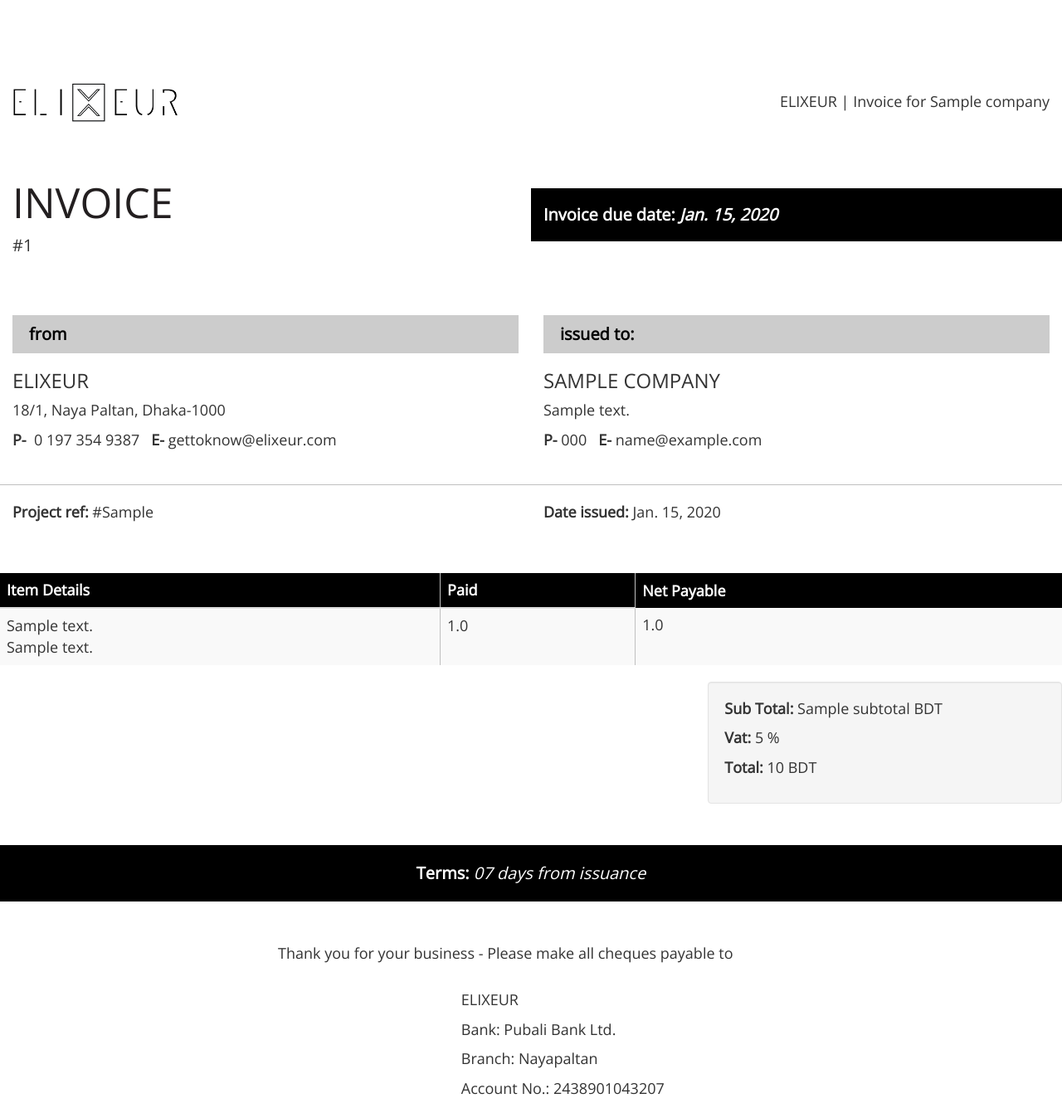
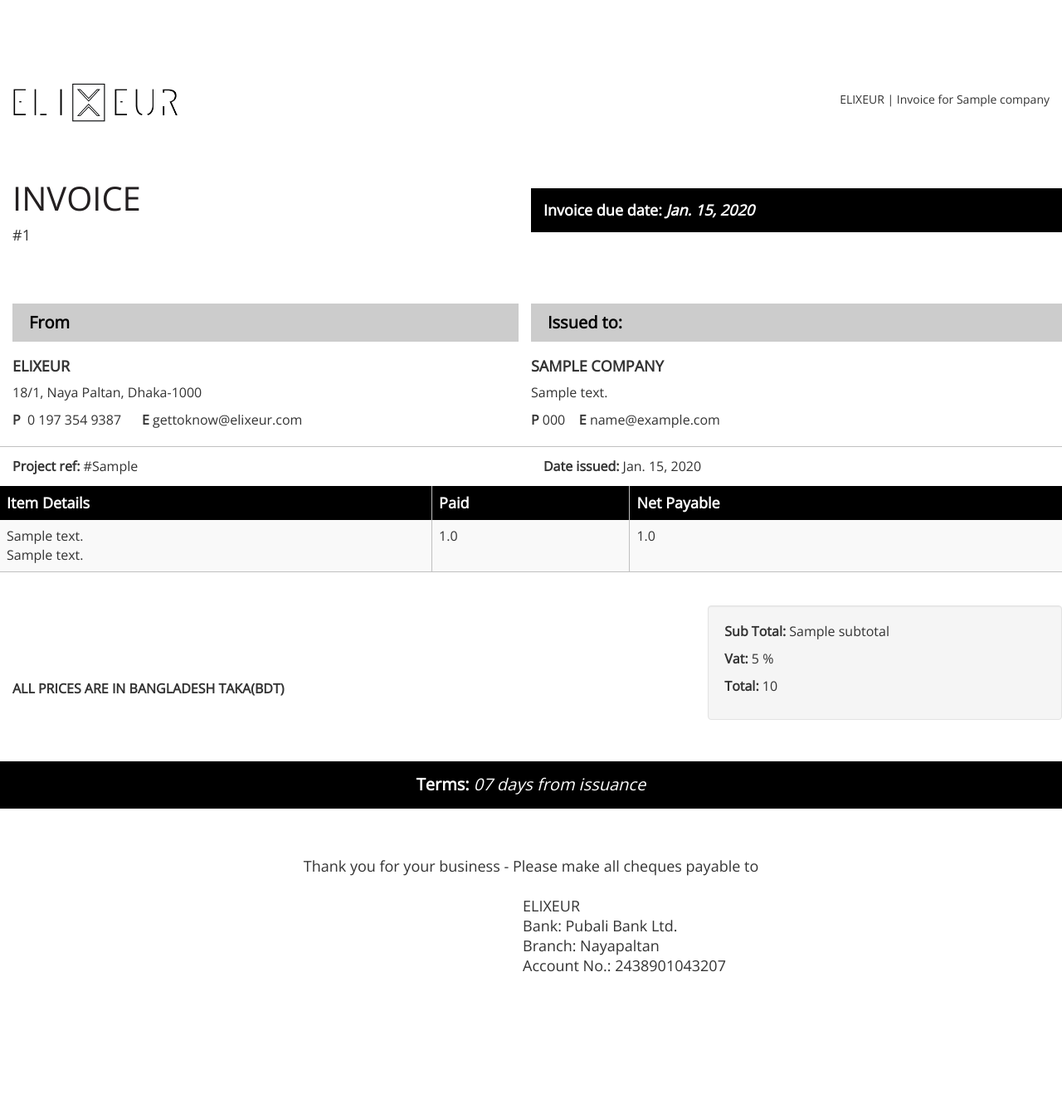
Before and after one commit to russell310/pdf_generate, a Django app: template invoice/templates/invoice.html in a window 1280 px wide. Shown: the whole page at 83% size. After the commit the page ends 1172 px from the top, so only its background shows below. Run offline with Django 3.2, Linux system fonts and the light colour scheme; tables that the repository leaves empty hold one stand-in row (values such as "Sample post"); the template is opened without the code that fills it: values that come from a table or form of the project are taken from there, most other values are stand-ins (such as "Sample title", 1, 10 or a date in 2020); some libraries are stand-ins or nearby versions.

Commit message:
invoice update

```diff
--- a/invoice/templates/invoice.html
+++ b/invoice/templates/invoice.html
@@ -4,10 +4,189 @@
 <head>
     <meta charset="utf-8">
     <title>Invoice</title>
-    <link rel="stylesheet" href="{% static 'css/bootstrap.css' %}" >
+    <link rel="stylesheet" href="{% static 'css/bootstrap.css' %}">
     <link href="https://fonts.googleapis.com/css?family=Open+Sans" rel="stylesheet">
-    <link rel="stylesheet" href="{% static 'css/style.css' %}" >
+    <link rel="stylesheet" href="{% static 'css/style.css' %}">
+    <style>
+        * {
+            font-family: 'Open Sans', sans-serif;
+        }
 
+        table {
+            width: 100%;
+        }
+
+        /*invoice*/
+        .in-header {
+            margin-top: 100px;
+        }
+
+        .in-company {
+            text-align: right;
+            padding-top: 10px;
+        }
+
+        .in-company p {
+            font-size: 14px;
+        }
+
+        .in-state {
+            margin-top: 50px;
+        }
+
+        .in-due {
+            background: #000;
+            color: #fff;
+        }
+
+        .in-due p {
+            font-size: 18px;
+            font-weight: bold;
+            line-height: 34px;
+            padding-top: 9px;
+        }
+
+        .in-id p {
+            font-size: 18px;
+        }
+
+        .in-id h1 {
+            font-size: 40px;
+            color: #231F20;
+            text-transform: uppercase;
+        }
+
+        .in-form {
+            margin-top: 50px;
+        }
+
+        .in-form h4 {
+            padding: 12px 20px;
+            background: #cccccc;
+            font-weight: 700;
+            color: #000;
+            font-size: 20px;
+        }
+
+        .in-due {
+            margin-top: 30px;
+        }
+
+        .in-issu {
+            padding: 0;
+        }
+
+        .in-form h3 {
+            font-size: 18px;
+            text-transform: uppercase;
+        }
+
+        .in-form p {
+            font-size: 16px;
+        }
+
+        .reference p {
+            font-size: 16px;
+        }
+
+        .invoice-company {
+            padding: 12px 0 2px 0;
+        }
+
+        .invoice-frm {
+            border-bottom: 1px solid #c0c0c0;
+            padding-bottom: 10px;
+        }
+
+        .main-table thead tr {
+            background-color: #000;
+            color: #fff;
+            border-bottom: none;
+        }
+
+        .main-table thead tr th {
+            font-size: 18px;
+            text-transform: capitalize;
+            border-right: 1px solid #c0c0c0;
+        }
+
+        .main-table tbody tr td {
+            font-size: 16px;
+            border-right: 1px solid #c0c0c0;
+        }
+
+        .main-table thead tr th:last-child,
+        .main-table tbody tr td:last-child {
+            border-right: none;
+        }
+
+        .invoice-calculation p {
+            font-size: 16px;
+        }
+
+        .terms {
+            margin-top: 30px;
+        }
+
+        .terms-content {
+            background-color: #000;
+        }
+
+        .terms-content p {
+            padding: 14px 0 4px 0;
+            font-size: 20px;
+            color: #fff;
+        }
+
+        .tk-formate {
+            position: relative;
+        }
+
+        .tk-formate h3 {
+            text-transform: uppercase;
+            font-weight: bold;
+            font-size: 16px;
+            position: absolute;
+            top: 72px;
+        }
+
+        .footer {
+            margin-top: 50px;
+        }
+
+        .footer p {
+            font-size: 18px;
+            line-height: 14px;
+        }
+
+        .footer h5 {
+            font-size: 16px;
+        }
+
+        .elx-acc {
+            text-transform: capitalize;
+        }
+
+        .table > thead > tr > th,
+        .table > tbody > tr > th,
+        .table > tfoot > tr > th,
+        .table > thead > tr > td,
+        .table > tbody > tr > td,
+        .table > tfoot > tr > td {
+            border-top: none;
+            border-bottom: none;
+        }
+
+        .table > tbody > tr:last-child {
+            border-bottom: 1px solid #c0c0c0;
+        }
+        .invoice-calculation {
+            padding-top: 20px;
+        }
+        .elx-acc {
+            margin-left: 48%;
+        }
+    </style>
 </head>
 <body>
 <section class="">
@@ -31,7 +210,7 @@
                 <p> #{{ value.invoice_id }} </p>
             </div>
             <div class="col-xs-6 in-due">
-                <p>Invoice due date: <i> {{ value.date }} </i> </p>
+                <p>Invoice due date: <i> {{ value.date }} </i></p>
             </div>
         </div>
     </div>
@@ -41,21 +220,21 @@
     <div class="container-fluid">
         <div class="row in-form">
             <div class="col-xs-6">
-                <h4>from</h4>
-                <h3>elixeur</h3>
+                <h4>From</h4>
+                <h3><strong>elixeur</strong></h3>
                 <p>18/1, Naya Paltan, Dhaka-1000</p>
                 <p>
-                    <strong>P-</strong>&nbsp; 0 197 354 9387 &nbsp;
-                    <strong>E-</strong> gettoknow@elixeur.com
+                    <strong>P</strong>&nbsp; 0 197 354 9387 &nbsp;&nbsp;&nbsp;&nbsp;
+                    <strong>E</strong> gettoknow@elixeur.com
                 </p>
             </div>
-            <div class="col-xs-6">
-                <h4>issued to:</h4>
-                <h3>{{ value.company.name }}</h3>
+            <div class="col-xs-6 in-issu">
+                <h4>Issued to:</h4>
+                <h3><strong>{{ value.company.name }}</strong></h3>
                 <p>{{ value.address }}</p>
                 <p>
-                    <strong>P-</strong> {{ value.phone }}&nbsp;&nbsp;
-                    <strong>E-</strong> {{ value.email }}
+                    <strong>P</strong> {{ value.phone }}&nbsp;&nbsp;&nbsp;
+                    <strong>E</strong> {{ value.email }}
                 </p>
             </div>
         </div>
@@ -114,14 +293,18 @@
 </section>
 
 
-
 <section class="invoice-calculation">
     <div class="container-fluid">
         <div class="row">
-            <div class="col-xs-4 col-xs-offset-8 well">
+            <div class="col-xs-8">
+                <div class="tk-formate">
+                    <h3>All prices are in Bangladesh taka(bdt)</h3>
+                </div>
+            </div>
+            <div class="col-xs-4 well">
                 <p>
                     <strong>Sub Total:</strong>
-                    {{ subtotal }} BDT
+                    {{ subtotal }}
                 </p>
                 <p>
                     <strong>Vat:</strong>
@@ -129,7 +312,7 @@
                 </p>
                 <p>
                     <strong>Total:</strong>
-                    {{ total }} BDT
+                    {{ total }}
                 </p>
             </div>
         </div>
@@ -141,20 +324,19 @@
     <div class="container-fluid">
         <div class="row terms-content">
             <div class="col-xs-12">
-                <p class="text-center"> <strong>Terms:</strong> <i>07 days from issuance</i> </p>
+                <p class="text-center"><strong>Terms:</strong> <i>07 days from issuance</i></p>
             </div>
         </div>
     </div>
 </section>
 
 
-
 <section class="footer">
     <div class="container-fluid">
         <div class="row">
-            <div class="col-xs-8 col-xs-offset-3">
-                <p>Thank you for your business - Please make all cheques payable to</p>
-                <div class="col-xs-9 col-xs-offset-3 elx-acc">
+            <div class="col-xs-12" >
+                <h4 style="text-align: center">Thank you for your business - Please make all cheques payable to</h4>
+                <div class="col-xs-6 elx-acc">
                     <br>
                     <p>ELIXEUR</p>
                     <p>bank: pubali bank ltd.</p>
@@ -167,7 +349,6 @@
 </section>
 
 
-
 <script src="{% static 'js/jquery.min.js' %}"></script>
 <script src="{% static 'js/bootstrap.js' %}"></script>
 
--- a/static/css/style.css
+++ b/static/css/style.css
@@ -1,138 +1 @@
-* {
-    font-family: 'Open Sans', sans-serif;
-}
-
-table {
-    width: 100%;
-}
-
-/*invoice*/
-.in-header {
-    margin-top: 100px;
-}
-
-.in-company {
-    text-align: right;
-    padding-top: 10px;
-}
-
-.in-company p {
-    font-size: 18px;
-}
-
-.in-state {
-    margin-top: 50px;
-}
-
-.in-due {
-    background: #000;
-    color: #fff;
-}
-
-.in-due p {
-    font-size: 20px;
-    font-weight: bold;
-    line-height: 45px;
-    padding-top: 9px;
-}
-
-.in-id p {
-    font-size: 20px;
-}
-
-.in-id h1 {
-    font-size: 50px;
-    color: #231F20;
-    text-transform: uppercase;
-}
-
-.in-form {
-    margin-top: 50px;
-}
-
-.in-form h4 {
-    padding: 12px 20px;
-    background: #cccccc;
-    font-weight: 700;
-    color: #000;
-    font-size: 20px;
-}
-
-.in-due {
-    margin-top: 30px;
-}
-
-.in-form h3 {
-    font-size: 24px;
-    text-transform: uppercase;
-}
-
-.in-form p {
-    font-size: 18px;
-}
-
-.reference p {
-    font-size: 18px;
-}
-
-.invoice-company {
-    padding: 20px 0 50px 0;
-}
-
-.invoice-frm {
-    border-bottom: 1px solid #c0c0c0;
-    padding-bottom: 30px;
-}
-
-.main-table thead tr {
-    background-color: #000;
-    color: #fff;
-}
-
-.main-table thead tr th {
-    font-size: 18px;
-    text-transform: capitalize;
-    border-right: 1px solid #c0c0c0;
-}
-
-.main-table tbody tr td {
-    font-size: 18px;
-    border-right: 1px solid #c0c0c0;
-}
-
-.main-table thead tr th:last-child,
-.main-table tbody tr td:last-child {
-    border: none;
-}
-
-.invoice-calculation p {
-    font-size: 18px;
-}
-
-.terms {
-    margin-top: 30px;
-}
-
-.terms-content {
-    background-color: #000;
-}
-
-.terms-content p {
-    padding: 20px 0 10px 0;
-    font-size: 20px;
-    color: #fff;
-}
-
-.footer {
-    margin-top: 50px;
-}
-
-.footer p {
-    font-size: 18px;
-}
-
-.elx-acc {
-    text-transform: capitalize;
-}
-
 /*Quotation*/
```
Also changed, not shown: invoice/templates/quotation.html (+7 -2 lines). Lines whose indentation alone changed are shown as unchanged.
